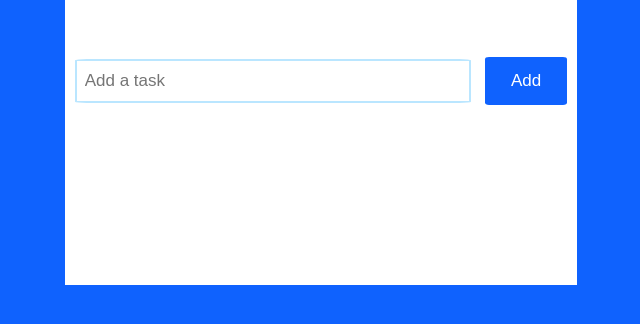
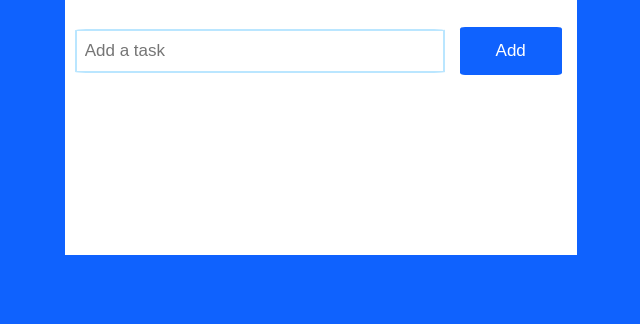
Before and after one commit to NomanJafri/InteractiveTaskList, a plain HTML site: page index.html in a window 1280 px wide. Both pictures are taken after typing "Sample" into the empty fields and a click on the button "Add". Shown: the part 170-494 px from the top of the page, without its empty margins (319-959 px from the left). Drawn offline with Linux system fonts and the light colour scheme.

Commit message:
style touch up and event listeners for enter and click events

```diff
--- a/script.js
+++ b/script.js
@@ -1,8 +1,14 @@
+//putting DOM connections for manipulation
 let displayTask = document.getElementsByClassName('display-task');
 let task = document.querySelector(".input-task input");
 let newTask;
 
 
+
+
+
+
+//Putting up Listeners for keyup and click
 task.addEventListener('keyup', event => {
     if (event.key == "Enter"){
         newTask = task.value;
@@ -12,7 +18,8 @@ task.addEventListener('keyup', event => {
     // console.log(event.key)
 });
 
-document.querySelector("#push").onclick = () => {
+document.querySelector("#push").onclick = (e) => {
+    e.preventDefault();
     console.log(task.value);
     task.value = '';
 }
--- a/style.css
+++ b/style.css
@@ -40,7 +40,7 @@ body {
 
 .input-task {
     width: 100%;
-    padding: 60px 0 20px 0;
+    padding: 30px 0 20px 0;
 }
 
 .input-task input {
@@ -49,7 +49,7 @@ body {
     margin: 0 2% 0 10px;
     padding: 0.5% 0 0.5% 1.5%;
     height: 35px;
-    width: 75%;
+    width: 70%;
     border-radius: 3%;
 }
 
@@ -60,7 +60,7 @@ body {
 
 .input-task button {
     font-size: 17px;
-    padding: 2.7% 5%;
+    padding: 2.7% 7%;
     background-color: #0F62FE;
     color: #FFFFFF;
     border-radius: 5%;
```
